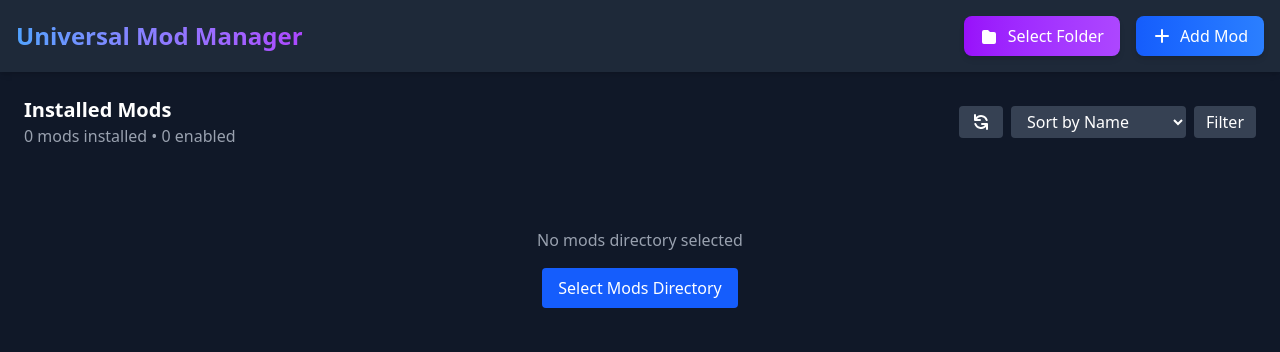
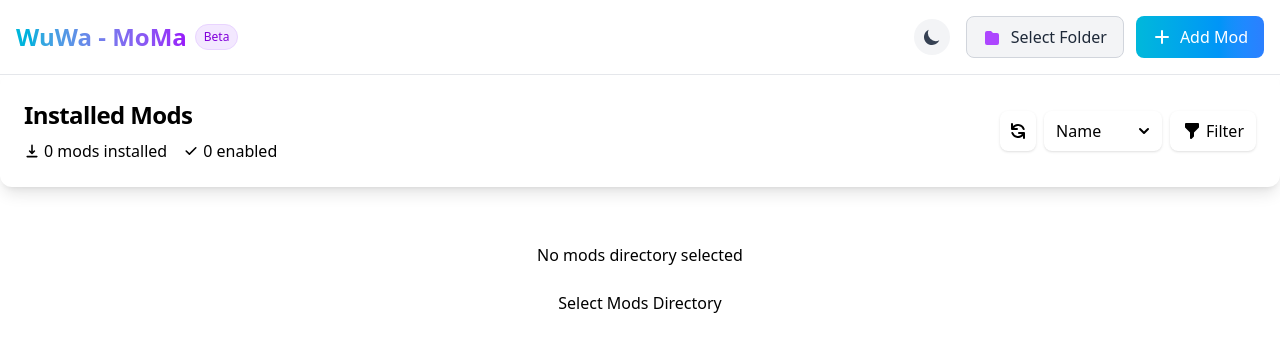
Before and after one commit to AymanLyesri/wuwa-mod-manager, a React (Vite) app: page / in a window 1280 px wide. Shown: the top 352 px of the page. Built offline with nearby package versions, Linux system fonts and the light colour scheme.

Commit message:
dark/light mode

```diff
--- a/index.html
+++ b/index.html
@@ -1,5 +1,5 @@
 <!doctype html>
-<html lang="en">
+<html lang="en" class="dark">
 
 <head>
   <meta charset="UTF-8" />
--- a/src/App.css
+++ b/src/App.css
@@ -1 +1,3 @@
 @import "tailwindcss";
+
+@custom-variant dark (&:where(.dark, .dark *));
--- a/src/App.tsx
+++ b/src/App.tsx
@@ -12,8 +12,8 @@ const App: React.FC = () => {
   const [mods, setMods] = useState<Mod[]>([]);
   const [selectedMod, setSelectedMod] = useState<Mod | null>(null);
   const [isPanelOpen, setIsPanelOpen] = useState(false);
-  const [modDirPath, setModDirPath] = useState<string>("");
-  const [sortMethod, setSortMethod] = useState<string>('name');
+  const [modDirPath, setModDirPath] = useState<string>(localStorage.getItem('modDirPath') || '');
+  const [sortMethod, setSortMethod] = useState<string>(localStorage.getItem('sortMethod') || 'name');
 
   const sortOptions = [
     { value: 'name', label: 'Name' },
@@ -23,16 +23,6 @@ const App: React.FC = () => {
   ];
 
   useEffect(() => {
-    if (localStorage.getItem('modDirPath')) {
-      setModDirPath(localStorage.getItem('modDirPath') as string);
-    }
-    if (localStorage.getItem('sortMethod')) {
-      setSortMethod(localStorage.getItem('sortMethod') as string);
-    }
-    // Removed fetchMods from here
-  }, []);
-
-  useEffect(() => {
     if (modDirPath) {
       fetchMods();
     }
@@ -40,27 +30,32 @@ const App: React.FC = () => {
 
   // sort mods based on the selected method based on mod keys
   useEffect(() => {
-    const sortedMods = [...mods].sort((a, b) => {
-      if (sortMethod === 'name') {
+    const sortedMods = sortMods([...mods], sortMethod);
+    localStorage.setItem('sortMethod', sortMethod);
+    setMods(sortedMods);
+  }, [sortMethod]);
+
+  const sortMods = (mods: Mod[], method: string) => {
+    return mods.sort((a, b) => {
+      if (method === 'name') {
         return a.name.localeCompare(b.name);
-      } else if (sortMethod === 'author') {
+      } else if (method === 'author') {
         return a.author.localeCompare(b.author);
-      } else if (sortMethod === 'version') {
+      } else if (method === 'version') {
         // reverse the order of version comparison
         return b.version.localeCompare(a.version);
       }
       return 0;
     });
-    localStorage.setItem('sortMethod', sortMethod);
-    setMods(sortedMods);
-  }, [sortMethod]);
+  };
 
   const fetchMods = async () => {
     try {
       if (modDirPath) {
         const mods = await getFolderContents(modDirPath);
-        console.log('Fetched mods:', mods);
-        setMods(mods);
+        const sortedMods = sortMods(mods, sortMethod);
+        console.log('Fetched mods:', sortedMods);
+        setMods(sortedMods);
       }
     } catch (error) {
       console.error('Error fetching mods:', error);
@@ -73,9 +68,9 @@ const App: React.FC = () => {
   };
 
   const handleUpdateMod = (updatedMod: Mod) => {
-    setMods(mods.map(mod => mod.id === updatedMod.id ? updatedMod : mod));
     setModInfo(updatedMod);
     setSelectedMod(updatedMod);
+    fetchMods();
   };
 
   const handleClosePanel = () => {
@@ -108,7 +103,7 @@ const App: React.FC = () => {
   };
 
   return (
-    <div className="min-h-screen bg-gray-900 text-white flex flex-col">
+    <div className="min-h-screen bg-white dark:bg-gray-900 text-black dark:text-white flex flex-col">
       <Header
         onAddMod={handleDownloadMod}
         onSelectFolder={handleSelectFolder}
@@ -116,42 +111,85 @@ const App: React.FC = () => {
       <Spinner />
       <div className="flex flex-1 overflow-hidden relative">
         <main className={`flex-1 overflow-y-auto`}>
-          <div className="mb-6 flex justify-between items-center p-6">
-            <div>
-              <h2 className="text-xl font-semibold">Installed Mods</h2>
-              <p className="text-gray-400">
-                {mods.length} mods installed • {mods.filter(m => m.enabled).length} enabled
+          <div className="bg-white dark:bg-gray-800 rounded-xl shadow-lg p-6 mb-6 flex flex-col md:flex-row md:justify-between md:items-center gap-4">
+            {/* Title and Stats Section */}
+            <div className="space-y-2">
+              <h2 className="text-2xl font-bold tracking-tight">
+                Installed Mods
+              </h2>
+              <div className="flex flex-wrap items-center gap-x-4 gap-y-1">
+                <div className="flex items-center space-x-1">
+                  <svg xmlns="http://www.w3.org/2000/svg" className="h-4 w-4 " viewBox="0 0 20 20" fill="currentColor">
+                    <path fillRule="evenodd" d="M3 17a1 1 0 011-1h12a1 1 0 110 2H4a1 1 0 01-1-1zm3.293-7.707a1 1 0 011.414 0L9 10.586V3a1 1 0 112 0v7.586l1.293-1.293a1 1 0 111.414 1.414l-3 3a1 1 0 01-1.414 0l-3-3a1 1 0 010-1.414z" clipRule="evenodd" />
+                  </svg>
+                  <span>
+                    <span className="font-medium">{mods.length}</span> mods installed
+                  </span>
+                </div>
+                <div className="flex items-center space-x-1">
+                  <svg xmlns="http://www.w3.org/2000/svg" className="h-4 w-4 " viewBox="0 0 20 20" fill="currentColor">
+                    <path fillRule="evenodd" d="M16.707 5.293a1 1 0 010 1.414l-8 8a1 1 0 01-1.414 0l-4-4a1 1 0 011.414-1.414L8 12.586l7.293-7.293a1 1 0 011.414 0z" clipRule="evenodd" />
+                  </svg>
+                  <span>
+                    <span className="font-medium">{mods.filter(m => m.enabled).length}</span> enabled
+                  </span>
+                </div>
                 {modDirPath && (
-                  <span className="block text-sm mt-1">Path: {modDirPath}</span>
+                  <div className="flex items-center space-x-1 text-sm">
+                    <svg xmlns="http://www.w3.org/2000/svg" className="h-4 w-4 " viewBox="0 0 20 20" fill="currentColor">
+                      <path fillRule="evenodd" d="M2 6a2 2 0 012-2h4l2 2h4a2 2 0 012 2v8a2 2 0 01-2 2H4a2 2 0 01-2-2V6z" clipRule="evenodd" />
+                    </svg>
+                    <span className="truncate max-w-[180px] sm:max-w-xs" title={modDirPath}>
+                      {modDirPath}
+                    </span>
+                  </div>
                 )}
-              </p>
               </div>
-            <div className="flex space-x-2">
+            </div>
+
+            {/* Action Buttons Section */}
+            <div className="flex flex-wrap gap-2 justify-end">
               <button
-                className="bg-gray-700 hover:bg-gray-600 px-3 py-1 rounded"
+                className="p-2 rounded-lg  transition-all duration-200 hover:scale-105 active:scale-95 shadow-sm group"
                 onClick={fetchMods}
                 title="Refresh mods"
+                aria-label="Refresh mods"
               >
-                <svg xmlns="http://www.w3.org/2000/svg" className="h-5 w-5" viewBox="0 0 20 20" fill="currentColor">
+                <svg xmlns="http://www.w3.org/2000/svg" className="h-5 w-5  " viewBox="0 0 20 20" fill="currentColor">
                   <path fillRule="evenodd" d="M4 2a1 1 0 011 1v2.101a7.002 7.002 0 0111.601 2.566 1 1 0 11-1.885.666A5.002 5.002 0 005.999 7H9a1 1 0 010 2H4a1 1 0 01-1-1V3a1 1 0 011-1zm.008 9.057a1 1 0 011.276.61A5.002 5.002 0 0014.001 13H11a1 1 0 110-2h5a1 1 0 011 1v5a1 1 0 11-2 0v-2.101a7.002 7.002 0 01-11.601-2.566 1 1 0 01.61-1.276z" clipRule="evenodd" />
                 </svg>
               </button>
+
+              <div className="relative group">
                 <select
-                className="bg-gray-700 hover:bg-gray-600 px-3 py-1 rounded text-white"
+                  className="appearance-none pl-3 pr-8 py-2 rounded-lg  transition-all duration-200  cursor-pointer focus:outline-none focus:ring-2 focus:ring-indigo-500 shadow-sm"
                   value={sortMethod}
                   onChange={e => setSortMethod(e.target.value)}
                   title="Sort mods"
                 >
                   {sortOptions.map(option => (
-                  <option key={option.value} value={option.value}>
-                    Sort by {option.label}
+                    <option key={option.value} value={option.value} className="">
+                      {option.label}
                     </option>
                   ))}
                 </select>
-              <button className="bg-gray-700 hover:bg-gray-600 px-3 py-1 rounded">
-                Filter
+                <div className="absolute inset-y-0 right-0 flex items-center pr-2 pointer-events-none  ">
+                  <svg xmlns="http://www.w3.org/2000/svg" className="h-5 w-5" viewBox="0 0 20 20" fill="currentColor">
+                    <path fillRule="evenodd" d="M5.293 7.293a1 1 0 011.414 0L10 10.586l3.293-3.293a1 1 0 111.414 1.414l-4 4a1 1 0 01-1.414 0l-4-4a1 1 0 010-1.414z" clipRule="evenodd" />
+                  </svg>
+                </div>
+              </div>
+
+              <button
+                className="flex items-center space-x-1 px-3 py-2 rounded-lg  transition-all duration-200 hover:scale-105 active:scale-95 shadow-sm"
+              >
+                <svg xmlns="http://www.w3.org/2000/svg" className="h-5 w-5 " viewBox="0 0 20 20" fill="currentColor">
+                  <path fillRule="evenodd" d="M3 3a1 1 0 011-1h12a1 1 0 011 1v3a1 1 0 01-.293.707L12 11.414V15a1 1 0 01-.293.707l-2 2A1 1 0 018 17v-5.586L3.293 6.707A1 1 0 013 6V3z" clipRule="evenodd" />
+                </svg>
+                <span className="">Filter</span>
               </button>
             </div>
+
           </div>
 
           {modDirPath ? (
@@ -162,10 +200,10 @@ const App: React.FC = () => {
             />
           ) : (
             <div className="text-center p-8">
-              <p className="text-gray-400 mb-4">No mods directory selected</p>
+              <p className=" mb-4">No mods directory selected</p>
               <button
                 onClick={handleSelectFolder}
-                className="px-4 py-2 bg-blue-600 hover:bg-blue-500 rounded"
+                className="px-4 py-2  rounded"
               >
                 Select Mods Directory
               </button>
--- a/src/components/Header.tsx
+++ b/src/components/Header.tsx
@@ -1,89 +1,118 @@
-import React, { useState } from 'react';
+import React, { useState, useEffect } from 'react';
 
 interface HeaderProps {
-    onAddMod: (url: string) => void; // Optional prop for add mod functionality
-    onSelectFolder: () => void; // New prop for folder selection
+    onAddMod: (url: string) => void;
+    onSelectFolder: () => void;
 }
-
 
 const Header: React.FC<HeaderProps> = ({ onAddMod, onSelectFolder }) => {
     const [addModExpanded, setAddModExpanded] = useState(false);
     const [modUrl, setModUrl] = useState('');
+    const [darkMode, setDarkMode] = useState(() => {
+        // Check localStorage for user preference or use system preference
+        if (typeof window !== 'undefined') {
+            const savedPref = localStorage.getItem('darkMode');
+            if (savedPref !== null) return savedPref === 'true';
+            return window.matchMedia('(prefers-color-scheme: dark)').matches;
+        }
+        return true;
+    });
 
-    const handleAddModClick = () => setAddModExpanded(true);
+    // Apply dark mode class to document
+    useEffect(() => {
+        if (darkMode) {
+            document.documentElement.classList.add('dark');
+            localStorage.setItem('darkMode', 'true');
+        } else {
+            document.documentElement.classList.remove('dark');
+            localStorage.setItem('darkMode', 'false');
+        }
+    }, [darkMode]);
 
-    const handleAddModConfirm = () => {
+    const handleAddMod = () => {
         if (modUrl.trim()) {
             onAddMod(modUrl);
             setModUrl('');
-            console.log('Mod URL:', modUrl);
             setAddModExpanded(false);
         }
     };
 
-    const handleAddModCancel = () => {
-        setAddModExpanded(false);
-        setModUrl('');
-    };
-
     return (
-        <header className="bg-gray-800 p-4 shadow-md relative z-10">
-            <div className="container mx-auto flex flex-col md:flex-row justify-between items-center gap-4">
-                <div className="flex items-center">
-                    <h1 className="text-2xl font-bold bg-gradient-to-r from-blue-400 to-purple-500 bg-clip-text text-transparent">
-                        Universal Mod Manager
+        <header className="bg-white dark:bg-gray-900/80 backdrop-blur-sm border-b border-gray-200 dark:border-gray-800 p-4 sticky top-0 z-50 transition-colors duration-200">
+            <div className="max-w-7xl mx-auto flex flex-col md:flex-row justify-between items-center gap-4">
+                {/* Logo/Title */}
+                <div className="group flex items-center">
+                    <h1 className="text-2xl font-bold bg-gradient-to-r from-cyan-500 to-purple-600 dark:from-cyan-400 dark:to-purple-500 bg-clip-text text-transparent">
+                        WuWa - MoMa
                     </h1>
+                    <span className="ml-2 px-2 py-1 text-xs bg-purple-100 dark:bg-purple-900/30 text-purple-700 dark:text-purple-300 rounded-full border border-purple-200 dark:border-purple-800/50 group-hover:bg-purple-200 dark:group-hover:bg-purple-900/50 transition-all">
+                        Beta
+                    </span>
                 </div>
 
-                <div className="flex flex-col sm:flex-row items-center gap-4 w-full md:w-auto">
-                    <div className="flex flex-col sm:flex-row gap-4 w-full sm:w-auto">
+                <div className="flex items-center gap-4">
+                    {/* Theme Toggle */}
+                    <button
+                        onClick={() => setDarkMode(!darkMode)}
+                        className="p-2 rounded-full bg-gray-100 dark:bg-gray-800 hover:bg-gray-200 dark:hover:bg-gray-700 transition-colors"
+                        aria-label={`Switch to ${darkMode ? 'light' : 'dark'} mode`}
+                    >
+                        {darkMode ? (
+                            <svg xmlns="http://www.w3.org/2000/svg" className="h-5 w-5 text-yellow-300" viewBox="0 0 20 20" fill="currentColor">
+                                <path fillRule="evenodd" d="M10 2a1 1 0 011 1v1a1 1 0 11-2 0V3a1 1 0 011-1zm4 8a4 4 0 11-8 0 4 4 0 018 0zm-.464 4.95l.707.707a1 1 0 001.414-1.414l-.707-.707a1 1 0 00-1.414 1.414zm2.12-10.607a1 1 0 010 1.414l-.706.707a1 1 0 11-1.414-1.414l.707-.707a1 1 0 011.414 0zM17 11a1 1 0 100-2h-1a1 1 0 100 2h1zm-7 4a1 1 0 011 1v1a1 1 0 11-2 0v-1a1 1 0 011-1zM5.05 6.464A1 1 0 106.465 5.05l-.708-.707a1 1 0 00-1.414 1.414l.707.707zm1.414 8.486l-.707.707a1 1 0 01-1.414-1.414l.707-.707a1 1 0 011.414 1.414zM4 11a1 1 0 100-2H3a1 1 0 000 2h1z" clipRule="evenodd" />
+                            </svg>
+                        ) : (
+                            <svg xmlns="http://www.w3.org/2000/svg" className="h-5 w-5 text-gray-700" viewBox="0 0 20 20" fill="currentColor">
+                                <path d="M17.293 13.293A8 8 0 016.707 2.707a8.001 8.001 0 1010.586 10.586z" />
+                            </svg>
+                        )}
+                    </button>
+
+                    {/* Actions */}
+                    <div className="flex flex-col sm:flex-row gap-3">
                         <button
                             onClick={onSelectFolder}
-                            className="bg-gradient-to-r from-purple-600 to-purple-500 hover:from-purple-500 hover:to-purple-400 text-white px-4 py-2 rounded-lg font-medium transition-all duration-200 shadow-md hover:shadow-lg w-full sm:w-auto flex items-center justify-center gap-2"
+                            className="flex items-center gap-2 px-4 py-2 bg-gray-100 dark:bg-gray-800 hover:bg-gray-200 dark:hover:bg-gray-700/90 border border-gray-300 dark:border-gray-700 rounded-lg text-gray-800 dark:text-gray-200 hover:text-gray-900 dark:hover:text-white transition-all hover:shadow-lg hover:-translate-y-0.5 active:translate-y-0"
                         >
-                            <svg xmlns="http://www.w3.org/2000/svg" className="h-5 w-5" viewBox="0 0 20 20" fill="currentColor">
+                            <svg xmlns="http://www.w3.org/2000/svg" className="h-5 w-5 text-purple-500 dark:text-purple-400" viewBox="0 0 20 20" fill="currentColor">
                                 <path fillRule="evenodd" d="M2 6a2 2 0 012-2h4l2 2h4a2 2 0 012 2v8a2 2 0 01-2 2H4a2 2 0 01-2-2V6z" clipRule="evenodd" />
                             </svg>
-                            Select Folder
+                            <span>Select Folder</span>
                         </button>
 
                         {!addModExpanded ? (
                             <button
-                                onClick={handleAddModClick}
-                                className="bg-gradient-to-r from-blue-600 to-blue-500 hover:from-blue-500 hover:to-blue-400 text-white px-4 py-2 rounded-lg font-medium transition-all duration-200 shadow-md hover:shadow-lg w-full sm:w-auto flex items-center justify-center gap-2"
+                                onClick={() => setAddModExpanded(true)}
+                                className="flex items-center gap-2 px-4 py-2 bg-gradient-to-r from-cyan-500 to-blue-500 dark:from-cyan-600 dark:to-blue-600 hover:from-cyan-400 hover:to-blue-400 dark:hover:from-cyan-500 dark:hover:to-blue-500 rounded-lg text-white font-medium transition-all hover:shadow-lg hover:-translate-y-0.5 active:translate-y-0"
                             >
                                 <svg xmlns="http://www.w3.org/2000/svg" className="h-5 w-5" viewBox="0 0 20 20" fill="currentColor">
                                     <path fillRule="evenodd" d="M10 3a1 1 0 011 1v5h5a1 1 0 110 2h-5v5a1 1 0 11-2 0v-5H4a1 1 0 110-2h5V4a1 1 0 011-1z" clipRule="evenodd" />
                                 </svg>
-                                Add Mod
+                                <span>Add Mod</span>
                             </button>
                         ) : (
-                            <div className="flex gap-2 w-full sm:w-auto">
+                            <div className="flex gap-2 w-full">
                                 <input
                                     type="text"
-                                    className="px-3 py-2 rounded-lg border border-gray-600 bg-gray-900 text-white flex-1"
+                                    value={modUrl}
+                                    onChange={(e) => setModUrl(e.target.value)}
+                                    onKeyDown={(e) => e.key === 'Enter' && handleAddMod()}
                                     placeholder="Paste mod URL..."
-                                    value={modUrl}
-                                    onChange={e => setModUrl(e.target.value)}
-                                    onKeyDown={e => {
-                                        if (e.key === 'Enter') {
-                                            e.preventDefault();
-                                            handleAddModConfirm();
-                                        }
-                                    }}
+                                    className="flex-1 px-4 py-2 bg-white dark:bg-gray-800 border border-gray-300 dark:border-gray-700 rounded-lg text-gray-900 dark:text-white focus:outline-none focus:ring-2 focus:ring-cyan-500/50"
                                     autoFocus
                                 />
                                 <button
-                                    onClick={handleAddModConfirm}
-                                    className="bg-blue-600 hover:bg-blue-500 text-white px-4 py-2 rounded-lg font-medium transition-all duration-200 shadow-md hover:shadow-lg"
-                                    title="Add Mod"
+                                    onClick={handleAddMod}
+                                    className="px-4 py-2 bg-cyan-500 dark:bg-cyan-600 hover:bg-cyan-400 dark:hover:bg-cyan-500 text-white rounded-lg transition-all"
                                 >
                                     Add
                                 </button>
                                 <button
-                                    onClick={handleAddModCancel}
-                                    className="bg-gray-700 hover:bg-gray-600 text-white px-3 py-2 rounded-lg font-medium transition-all duration-200"
-                                    title="Cancel"
+                                    onClick={() => {
+                                        setAddModExpanded(false);
+                                        setModUrl('');
+                                    }}
+                                    className="px-3 py-2 bg-gray-200 dark:bg-gray-700 hover:bg-gray-300 dark:hover:bg-gray-600 text-gray-800 dark:text-gray-300 rounded-lg transition-all"
                                 >
                                     ✕
                                 </button>
--- a/src/components/ModCard.tsx
+++ b/src/components/ModCard.tsx
@@ -11,28 +11,29 @@ interface ModCardProps {
 // Design tokens organized for maintainability
 const COLORS = {
     background: {
-        base: 'bg-gradient-to-br from-gray-900 via-gray-800 to-gray-700',
-        hover: 'bg-gradient-to-br from-gray-800 via-gray-700 to-gray-600',
-        imagePlaceholder: 'bg-gradient-to-br from-gray-700 to-gray-600',
+        base: 'bg-gray-300 dark:bg-gray-800',
+        hover: 'hover:bg-gray-50 dark:hover:bg-gray-700',
+        imagePlaceholder: 'bg-gray-200 dark:bg-gray-700',
     },
     border: {
-        base: 'border border-gray-600/50',
-        hover: 'border-gray-500/70',
+        base: 'border border-gray-200 dark:border-gray-700',
+        hover: 'hover:border-gray-300 dark:hover:border-gray-500',
     },
     text: {
-        primary: 'text-white',
-        secondary: 'text-gray-300',
-        tertiary: 'text-gray-400',
-        accent: 'text-green-400',
+        primary: 'text-gray-900 dark:text-white',
+        secondary: 'text-gray-700 dark:text-gray-300',
+        tertiary: 'text-gray-500 dark:text-gray-400',
+        disabled: 'text-gray-400 dark:text-gray-500',
+        error: 'text-red-500 dark:text-red-400',
     },
     button: {
-        enabled: 'bg-green-600 hover:bg-green-700 text-white',
-        disabled: 'bg-gray-600/70 hover:bg-gray-700 text-white',
-        info: 'text-gray-400 hover:text-white',
+        enabled: 'bg-green-500 text-white hover:bg-green-600 dark:bg-green-400 dark:text-gray-900 dark:hover:bg-green-500',
+        disabled: 'bg-gray-300 text-gray-700 hover:bg-gray-400 dark:bg-gray-600 dark:text-gray-300 dark:hover:bg-gray-500',
+        info: 'text-blue-600 hover:text-blue-700 dark:text-blue-400 dark:hover:text-blue-300',
     },
     effects: {
-        glow: 'hover:shadow-[0_0_20px_-5px_rgba(74,222,128,0.6)]',
-        overlay: 'bg-gradient-to-t from-black/80 via-black/30 to-transparent',
+        // glow: 'shadow-lg hover:shadow-xl',
+        // overlay: 'bg-gradient-to-t from-black/50 to-transparent',
     },
 };
 
```
Lines whose indentation alone changed are shown as unchanged.
